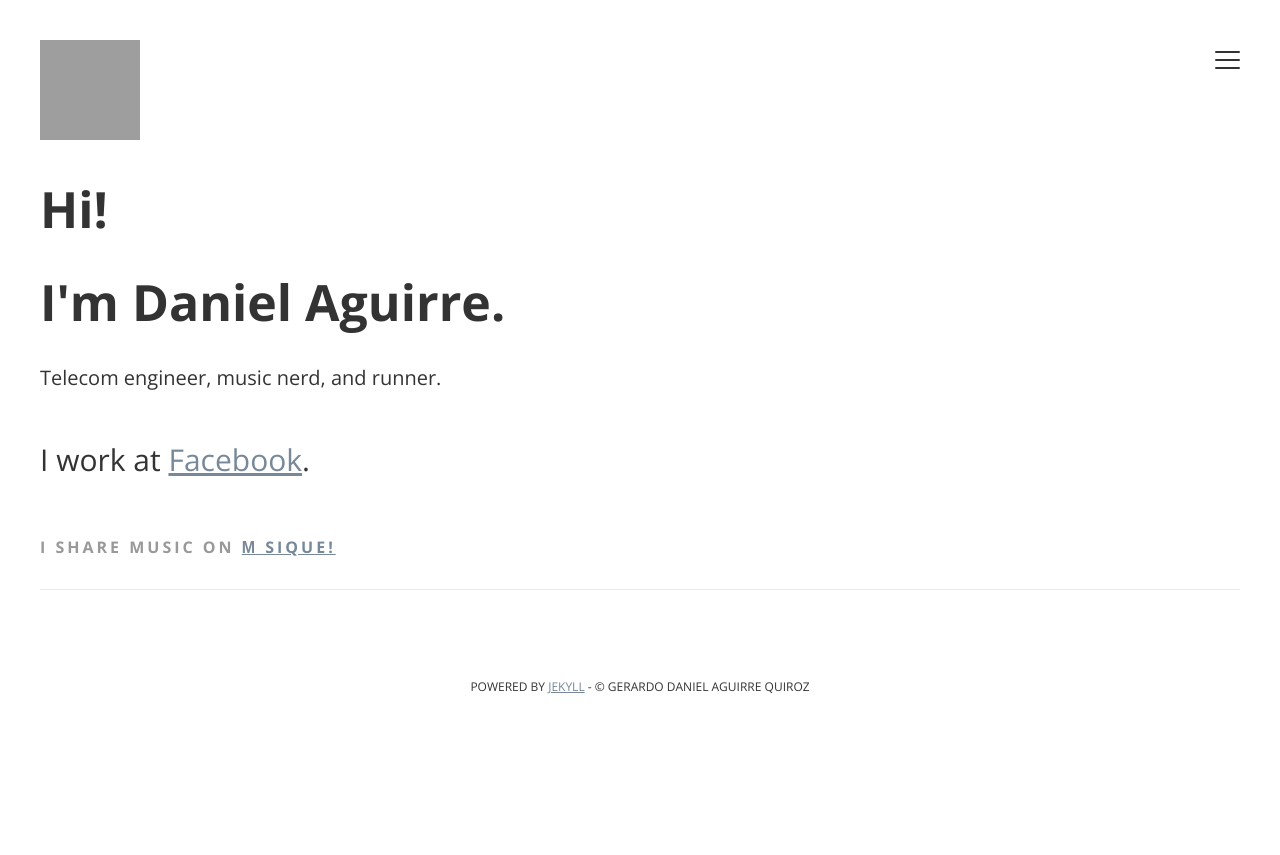
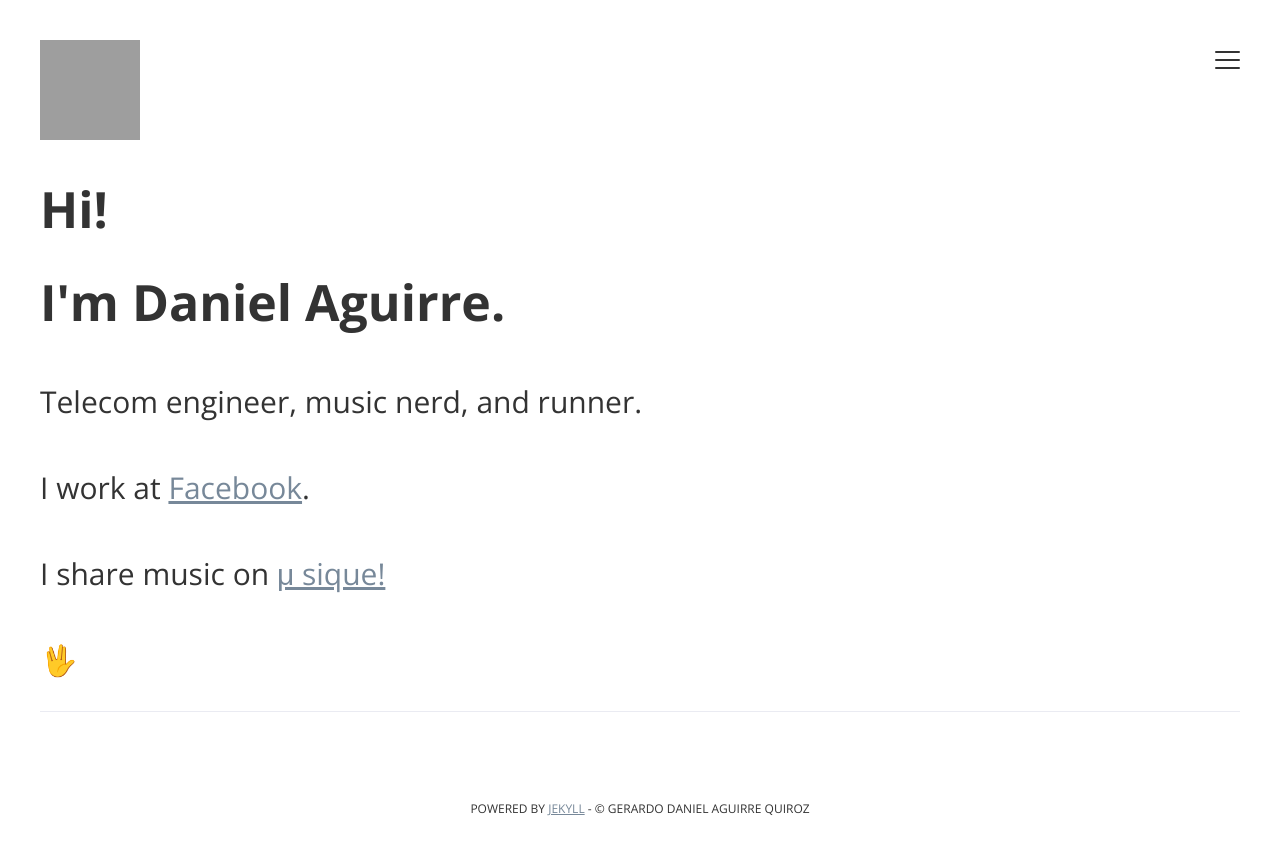
Before and after one commit to gdaq/gdaq.github.io, a Jekyll site: the page built from index.html, in a window 1280 px wide. Shown: the top 855 px of the page. Built offline with Jekyll 4.4.1, drawn with Linux system fonts in a browser that asks for light colours; the list of posts is cut into pages by our own code; grey boxes are pictures that could not be loaded.

Commit message:
Update default.html

```diff
--- a/_layouts/default.html
+++ b/_layouts/default.html
@@ -100,9 +100,10 @@
         <nav class="navigation">
        	  <h1>Hi!</h1>
 		<h1>I'm Daniel Aguirre.</h1>
-          		<p>Telecom engineer, music nerd, and runner.</p>
+          		<h3>Telecom engineer, music nerd, and runner.</h3>
 	  		<h3>I work at <a href="https://connectivity.fb.com">Facebook</a>.</h3>
-          		<h4>I share music on <a href="http://mu-sique.com">μ sique!</a></h4>
+          		<h3>I share music on <a href="http://mu-sique.com">μ sique!</a></h3>
+			<h3>🖖</h3>
           <p></p>
 	<p></p>
       </ul>
```
